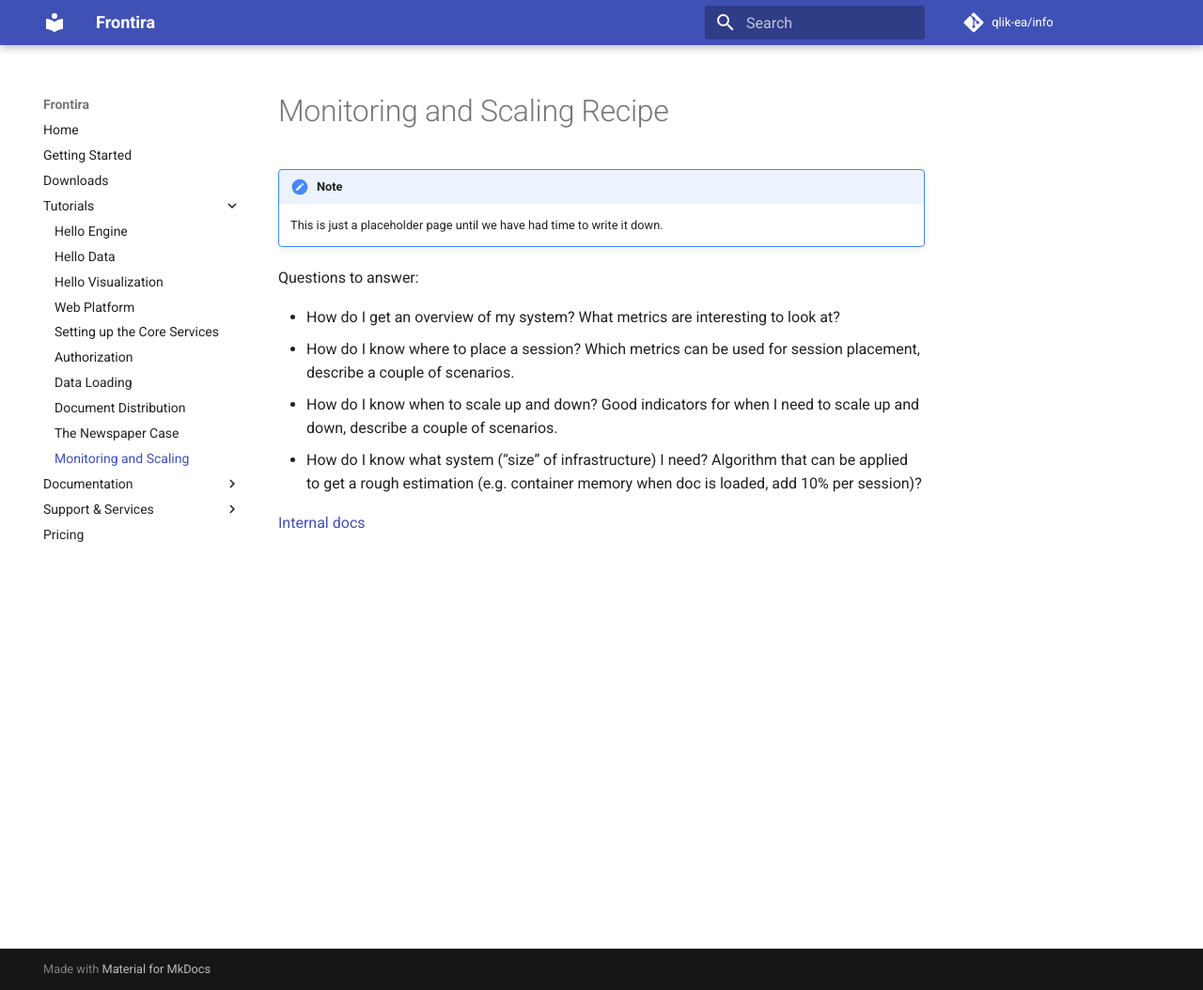
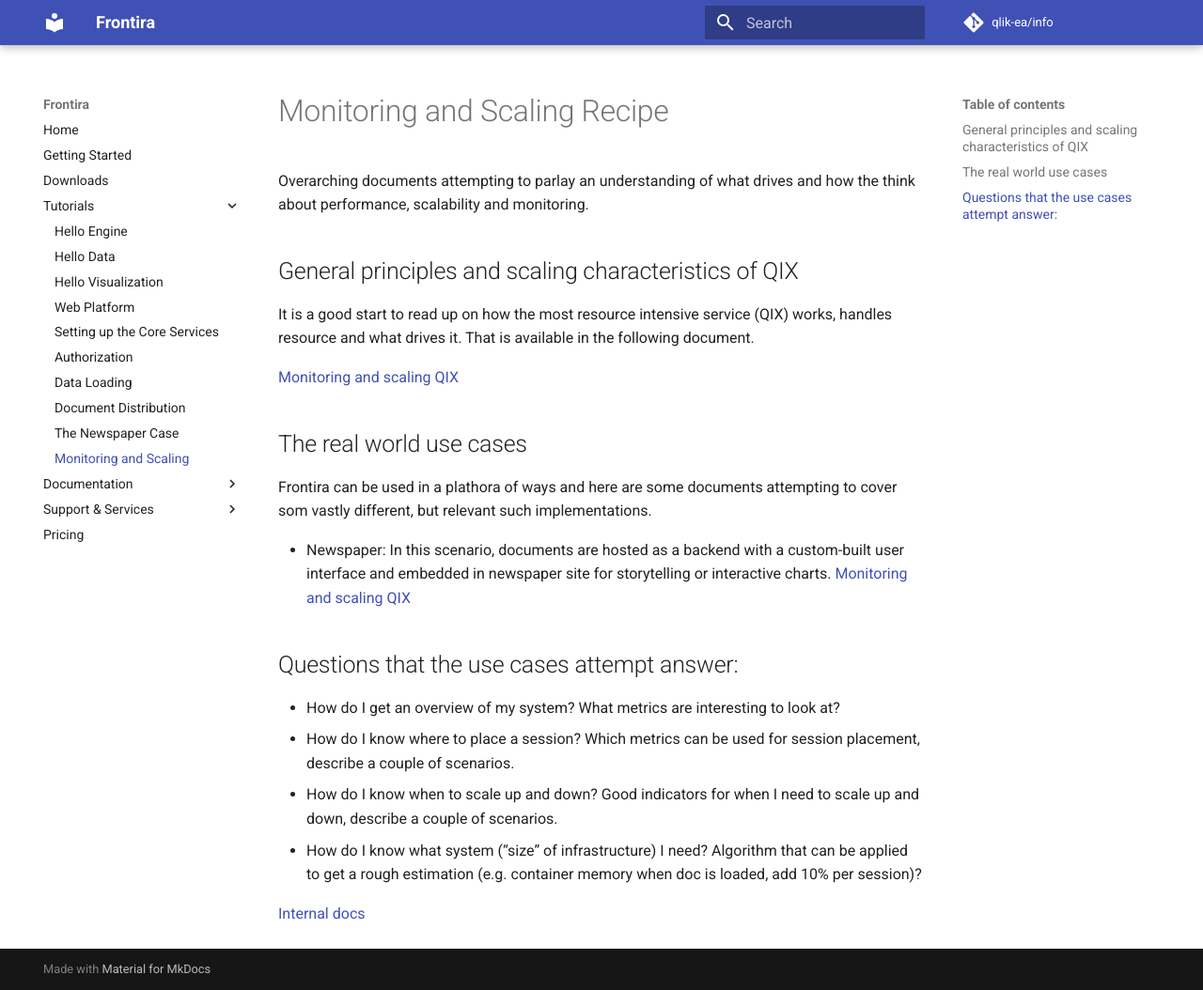
Before and after one commit to qlik-oss/core-website, an MkDocs documentation site: the page built from docs/tutorials/monitoring-and-scaling.md, in a window 1280 px wide and 1054 px high. Shown: the whole window at 94% size. Built offline with MkDocs 1.6.1 and Material for MkDocs 9.7.7, drawn with Linux system fonts in a browser that asks for light colours; comment, search, counter and statistics services are not loaded; old or Windows-style settings are respelled for this version of MkDocs.

Commit message:
Added overarching document and update some js code

```diff
--- a/docs/tutorials/monitoring-and-scaling.md
+++ b/docs/tutorials/monitoring-and-scaling.md
@@ -1,9 +1,26 @@
 # Monitoring and Scaling Recipe
 
-!!! note
-    This is just a placeholder page until we have had time to write it down.
+Overarching documents attempting to parlay an understanding of what
+drives and how the think about performance, scalability and monitoring.
 
-Questions to answer:
+## General principles and scaling characteristics of QIX
+
+It is a good start to read up on how the most resource intensive
+service (QIX) works, handles resource and what drives it.
+That is available in the following document.
+
+[Monitoring and scaling QIX](./../documentation/services/qix-engine.md)
+
+## The real world use cases
+
+Frontira can be used in a plathora of ways and here are some documents
+attempting to cover som vastly different, but relevant such implementations.
+
+ - Newspaper: In this scenario, documents are hosted as a backend with a custom-built
+user interface and embedded in newspaper site for storytelling or interactive
+charts. [Monitoring and scaling QIX](./../documentation/services/qix-engine.md)
+
+## Questions that the use cases attempt answer:
 
 * How do I get an overview of my system?
   What metrics are interesting to look at?
```
Also changed, not shown: docs/tutorials/newspaper.md (+4 -3 lines).
